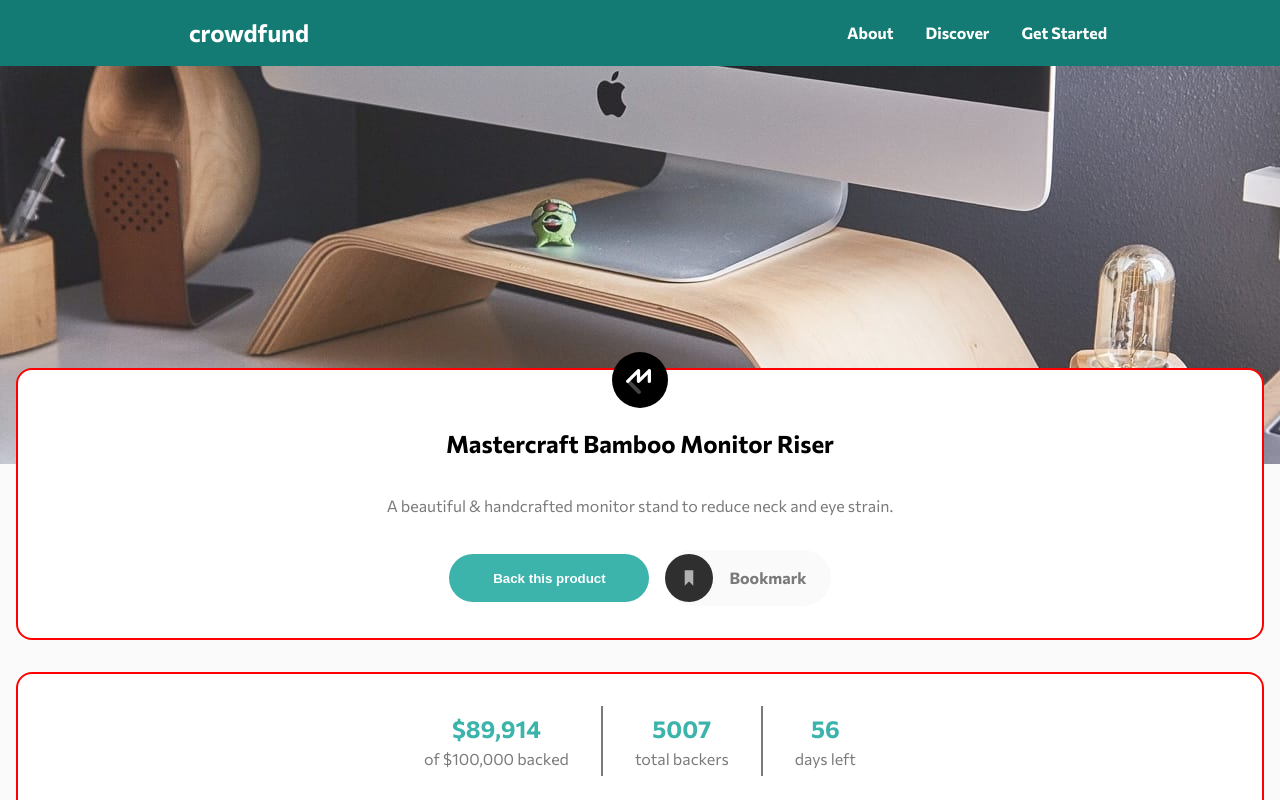
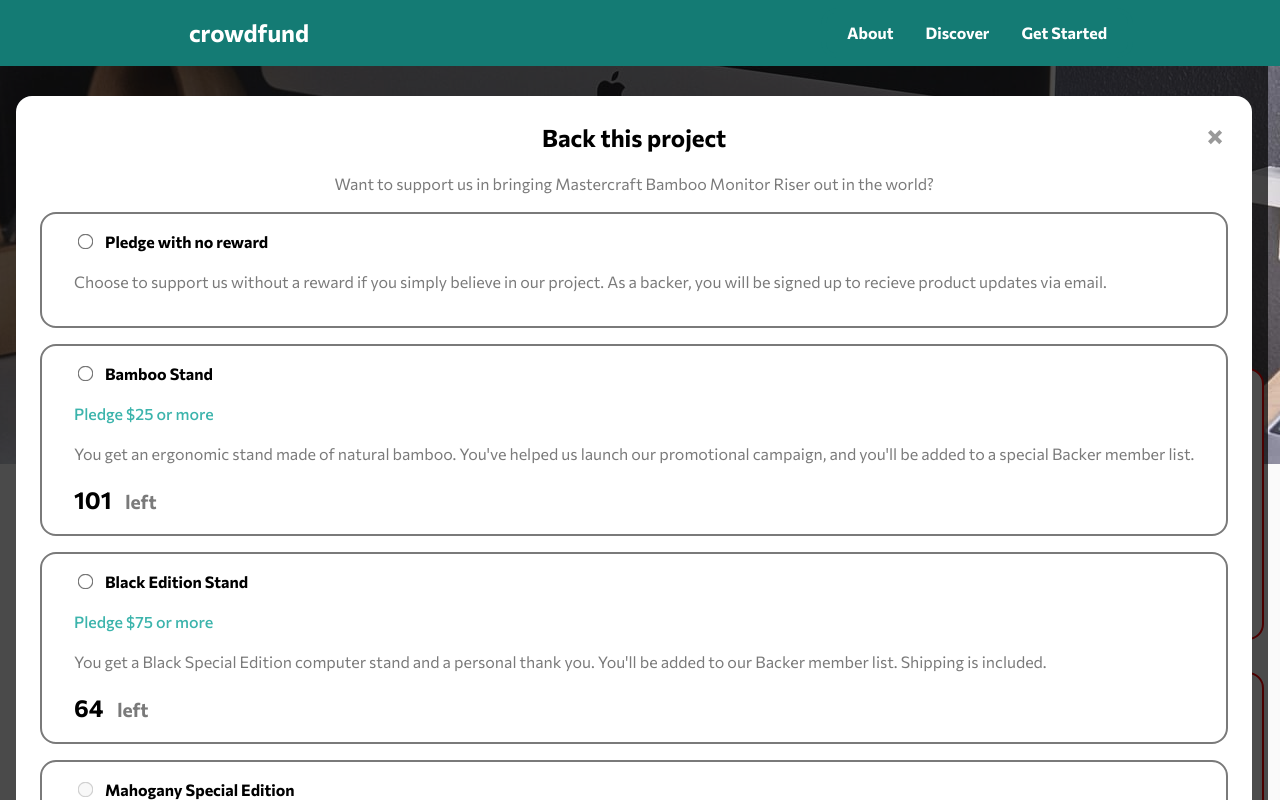
Before and after one commit to Helbindi/Crowdfund-Product, a React (Vite) app: page / in a window 1280 px wide. Both pictures are taken after a click on the button "Back this product". Shown: the top 800 px of the page. Built offline with nearby package versions, Linux system fonts and the light colour scheme.

Commit message:
worked on Back modal component

```diff
--- a/src/App.jsx
+++ b/src/App.jsx
@@ -3,6 +3,7 @@
 import Navigation from "./components/Navigation";
 import Hero from "./components/Hero";
 import Introduction from "./components/Introduction";
+import Back from "./components/Back";
 import Progress from "./components/Progress";
 import About from "./components/About";
 
@@ -37,13 +38,24 @@
     },
   ]);
 
+  const [isBacking, setIsBacking] = useState(false);
+
+  function handleBack(e) {
+    e.preventDefault();
+    if (!isBacking) {
+      setIsBacking(true);
+    } else {
+      setIsBacking(false);
+    }
+  }
   return (
     <div className="cf-container">
       <Navigation />
       <Hero />
+      {isBacking && <Back pledges={pledges} handleBack={handleBack} />}
 
       <section className="cf-items">
-        <Introduction />
+        <Introduction handleBack={handleBack} />
         <Progress data={data} />
         <About pledges={pledges} />
       </section>
--- /dev/null
+++ b/src/components/Back.jsx
@@ -0,0 +1,82 @@
+import React, { useState } from "react";
+import close from "../assets/images/icon-close-modal.svg";
+
+function Back({ pledges, handleBack }) {
+  const [selected, setSelected] = useState();
+
+  function handleChange(e) {
+    setSelected(e.target.value);
+  }
+  return (
+    <div className="back-container">
+      <section className="back-pledge">
+        <img
+          className="back-close"
+          src={close}
+          alt="close-btn"
+          onClick={handleBack}
+        />
+        <h2>Back this project</h2>
+        <p>
+          Want to support us in bringing Mastercraft Bamboo Monitor Riser out in
+          the world?
+        </p>
+
+        <section className="back-items">
+          <article className="pledge-item">
+            <input
+              type="radio"
+              name="pledge-type"
+              id="0"
+              value="0"
+              onChange={(e) => handleChange(e)}
+            />
+            <label for="0">Pledge with no reward</label>
+            <p>
+              Choose to support us without a reward if you simply believe in our
+              project. As a backer, you will be signed up to recieve product
+              updates via email.
+            </p>
+            {selected == 0 && (
+              <button className="pledge-btn pledgeable">Select Reward</button>
+            )}
+          </article>
+          {pledges.map((pledge) => (
+            <article
+              className={`pledge-item ${
+                pledge.remaining > 0 ? "" : "out-of-stock"
+              }`}
+            >
+              <input
+                type="radio"
+                name="pledge-type"
+                id={pledge.baseCost}
+                value={pledge.baseCost}
+                disabled={pledge.remaining <= 0}
+                onChange={(e) => handleChange(e)}
+              />
+              <label for={pledge.baseCost}>{pledge.name}</label>
+              <p className="pledge-cost">Pledge ${pledge.baseCost} or more</p>
+              <p>{pledge.desc}</p>
+              <h2>
+                <strong>{pledge.remaining}</strong> left
+              </h2>
+              {selected == pledge.baseCost &&
+                (pledge.remaining > 0 ? (
+                  <button className="pledge-btn pledgeable">
+                    Select Reward
+                  </button>
+                ) : (
+                  <button className="pledge-btn disabled" disabled="true">
+                    Out of Stock
+                  </button>
+                ))}
+            </article>
+          ))}
+        </section>
+      </section>
+    </div>
+  );
+}
+
+export default Back;
--- a/src/components/Introduction.jsx
+++ b/src/components/Introduction.jsx
@@ -3,7 +3,7 @@
 import icon from "../assets/images/logo-mastercraft.svg";
 import bookmark from "../assets/images/icon-bookmark.svg";
 
-function Introduction() {
+function Introduction({ handleBack }) {
   return (
     <Card>
       <img className="product-icon" src={icon} alt="mastercraft-icon" />
@@ -12,7 +12,9 @@
         A beautiful & handcrafted monitor stand to reduce neck and eye strain.
       </p>
       <div className="product-group">
-        <button className="back-btn">Back this product</button>
+        <button className="back-btn" onClick={handleBack}>
+          Back this product
+        </button>
         <div className="bookmark-items">
           <img className="bookmark-img" src={bookmark} alt="" />
           <p className="bookmark-title">Bookmark</p>
--- a/src/components/Pledge.jsx
+++ b/src/components/Pledge.jsx
@@ -1,6 +1,30 @@
-import React from "react";
+import React, { useState } from "react";
 
 function Pledge({ pledge }) {
+  const [isActive, setIsActive] = useState(false);
+
+  const pledgeBtn =
+    pledge.remaining > 0 ? (
+      <button
+        className="pledge-btn pledgeable"
+        onClick={(e) => handleActive(e)}
+      >
+        Select Reward
+      </button>
+    ) : (
+      <button className="pledge-btn disabled" disabled="true">
+        Out of Stock
+      </button>
+    );
+
+  function handleActive(e) {
+    e.preventDefault();
+    if (!isActive) {
+      setIsActive(true);
+    } else {
+      setIsActive(false);
+    }
+  }
   return (
     <article
       className={`pledge-item ${pledge.remaining > 0 ? "" : "out-of-stock"}`}
@@ -11,13 +35,7 @@
       <h2>
         <strong>{pledge.remaining}</strong> left
       </h2>
-      {pledge.remaining > 0 ? (
-        <button className="pledge-btn pledgeable">Select Reward</button>
-      ) : (
-        <button className="pledge-btn disabled" disabled="true">
-          Out of Stock
-        </button>
-      )}
+      {pledgeBtn}
     </article>
   );
 }
--- a/src/index.css
+++ b/src/index.css
@@ -44,7 +44,6 @@
   top: -6em;
   position: relative;
   margin: 0 1em;
-  padding-bottom: 5em;
 
   display: flex;
   flex-direction: column;
@@ -92,7 +91,7 @@
   min-width: 320px;
   padding: 1em;
   width: 100%;
-  z-index: 99;
+  z-index: 39;
   background-color: var(--dark-cyan-clr);
 }
 
@@ -190,6 +189,55 @@
 
 .bookmark-title {
   display: none;
+}
+
+/* Back Pledge CSS */
+.back-container {
+  position: absolute;
+  top: 0;
+  padding: 5em 0;
+  background-color: hsl(0, 0%, 0%, 0.7);
+  z-index: 20;
+}
+
+.back-pledge {
+  display: flex;
+  flex-direction: column;
+  align-items: center;
+  background-color: white;
+  border-radius: 1em;
+  padding: 1.5em;
+  margin: 1em;
+  z-index: 50;
+}
+
+.back-close {
+  position: absolute;
+  margin-top: 10px;
+  right: 45px;
+}
+
+.back-items {
+  display: flex;
+  flex-direction: column;
+  gap: 1em;
+}
+
+.back-header {
+  display: flex;
+  flex-direction: row;
+  gap: 1em;
+}
+
+.pledge-item input[type="radio"] {
+  cursor: pointer;
+  transform: scale(1.2);
+}
+
+.pledge-item label {
+  margin-left: 10px;
+  color: var(--black-clr);
+  font-weight: var(--font-bold-700);
 }
 
 /* Progress CSS */
```
